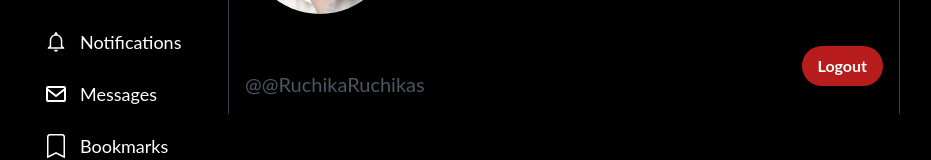
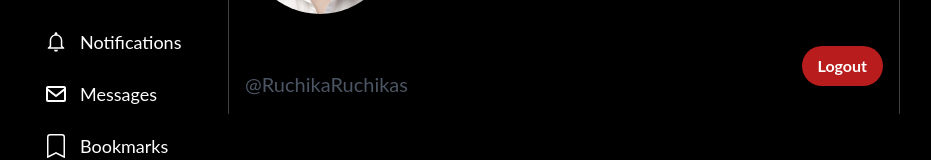
Before and after one commit to ruchik02/twitter-clone, a Next.js app: page /profile in a window 1280 px wide. Shown: the part 152-312 px from the top of the page, without its empty margins (72-1003 px from the left). Built offline with nearby package versions, Linux system fonts and the light colour scheme; no server answers.

Commit message:
changes in User-Profile

```diff
--- a/components/UserProfile.js
+++ b/components/UserProfile.js
@@ -18,7 +18,7 @@ const UserProfile = () => {
       <div className="flex items-center">
         <div className="flex-1">
           <h1 className="text-3xl font-bold">Ruchika Sharma</h1>
-          <h4 className="text-xl text-gray-600">@@RuchikaRuchikas</h4>
+          <h4 className="text-xl text-gray-600">@RuchikaRuchikas</h4>
         </div>
         <button
         //   onClick={() => {
```
